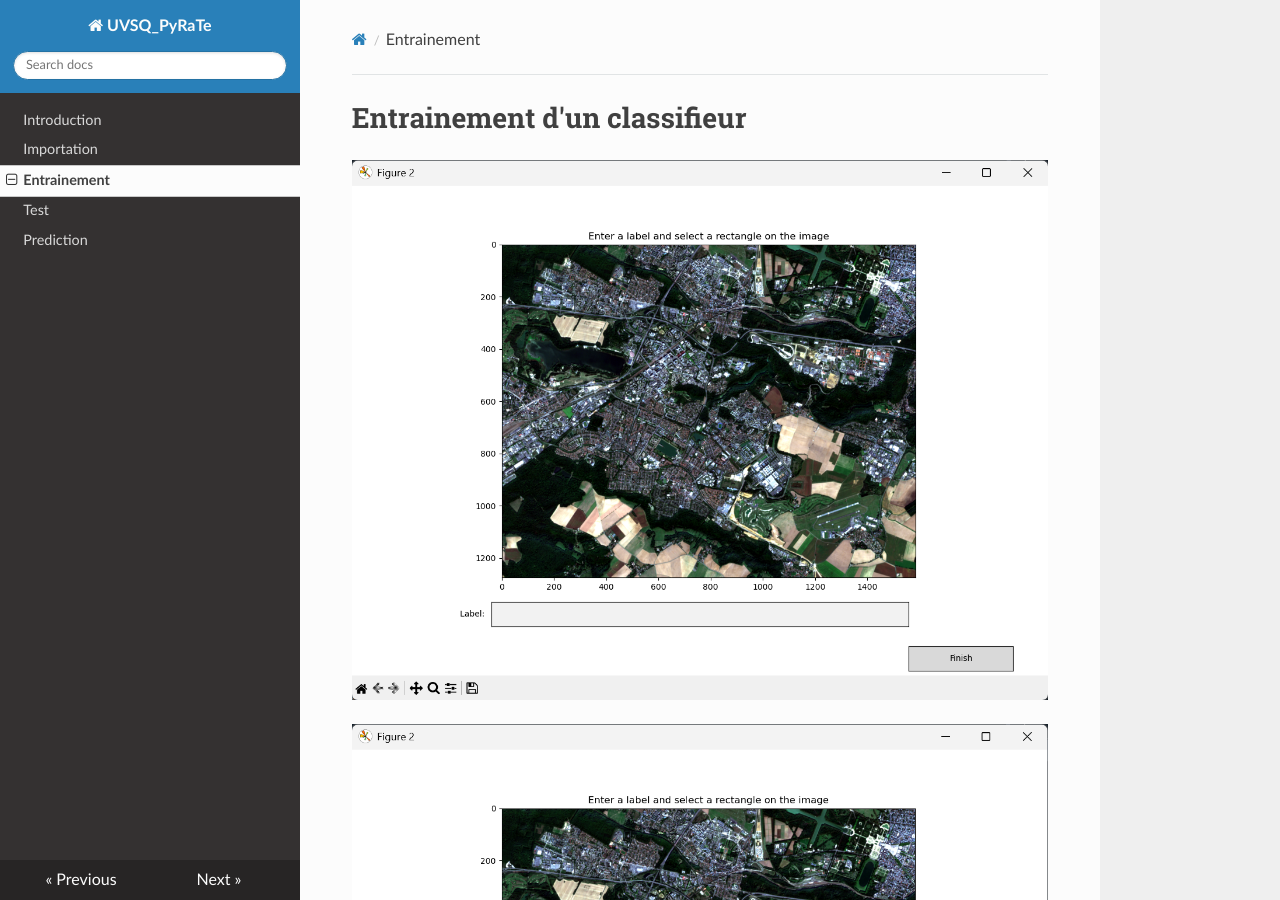
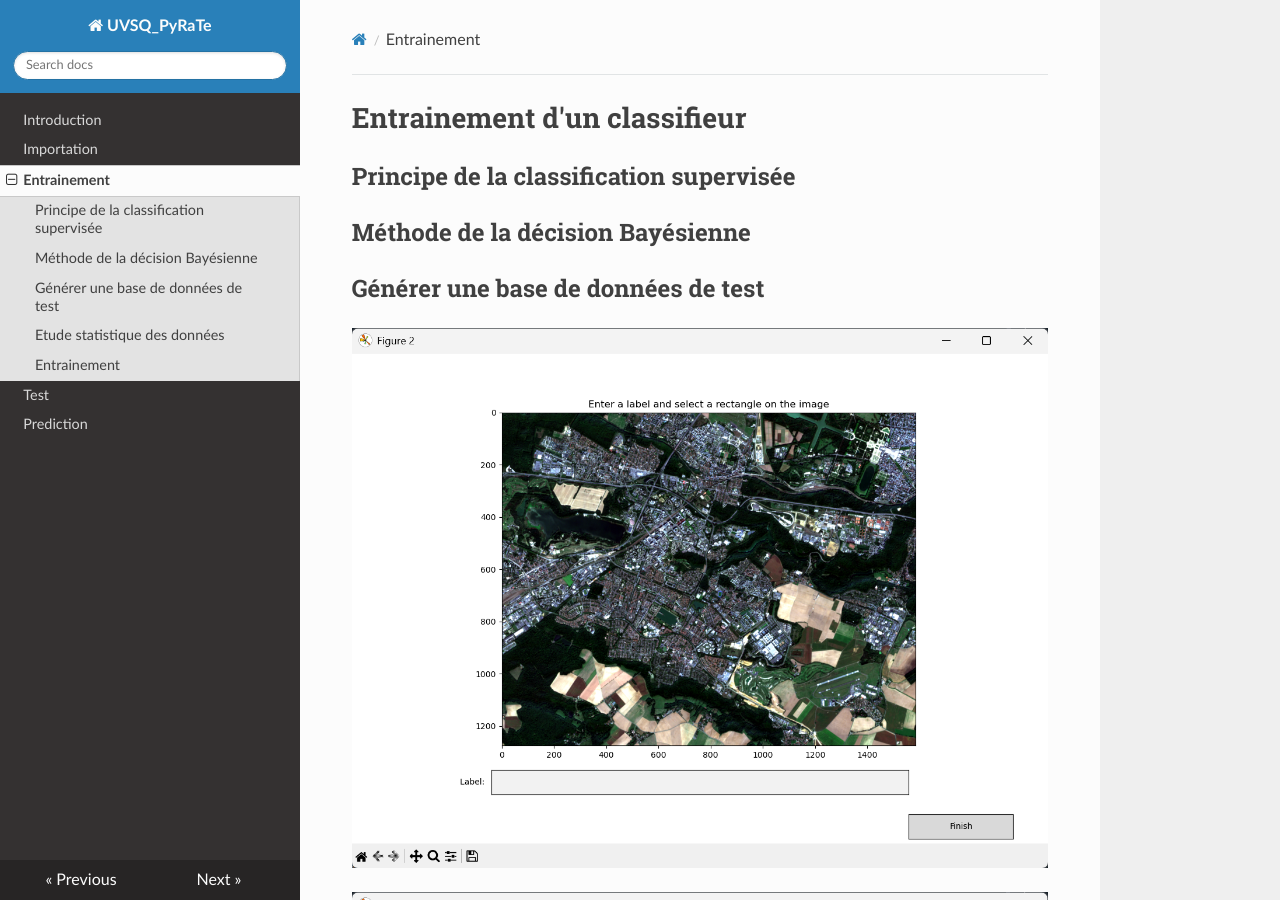
Before and after one commit to NicOudart/PyRaTe, an MkDocs documentation site: the page built from docs/entrainement.md, in a window 1280 px wide and 900 px high. Built offline with MkDocs 1.6.1, drawn with Linux system fonts in a browser that asks for light colours; nearby versions of some CDN libraries; some of the changed text lies outside the part shown.

Commit message:
-Structure of the tutorial.

```diff
--- a/docs/entrainement.md
+++ b/docs/entrainement.md
@@ -1,4 +1,10 @@
 # Entrainement d'un classifieur
+
+## Principe de la classification supervisée
+
+## Méthode de la décision Bayésienne
+
+## Générer une base de données de test
 
 ![Fenêtre de labélisation](img/Labelling_window.png)
 
@@ -12,6 +18,10 @@
 
 ![Base de données d'entrainement](img/Labelling_training_dataset.png)
 
+## Etude statistique des données
+
 ![Histogrammes des pixels](img/Dataset_training_statistics.png)
 
+## Entrainement
+
 ![Exactitude en entrainement](img/Training_accuracy.png)
--- a/docs/test.md
+++ b/docs/test.md
@@ -1,4 +1,8 @@
 # Test d'un classifieur
+
+## Problème du sur-apprentissage
+
+## Générer une base de données de test
 
 ![Labélisation de la forêt](img/Labelling_test_forest.png)
 
```
Also changed, not shown: other parts of docs/test.md (+2 -0 lines), docs/importation.md (+5 -1 lines), docs/prediction.md (+4 -0 lines).
